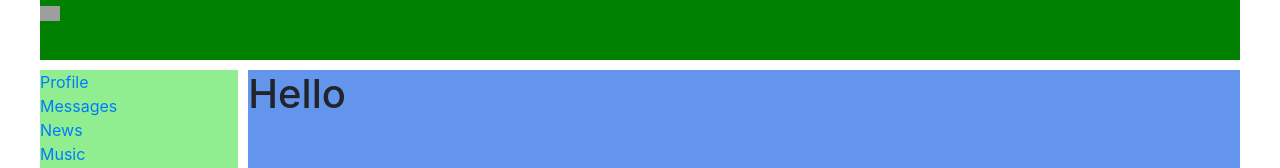
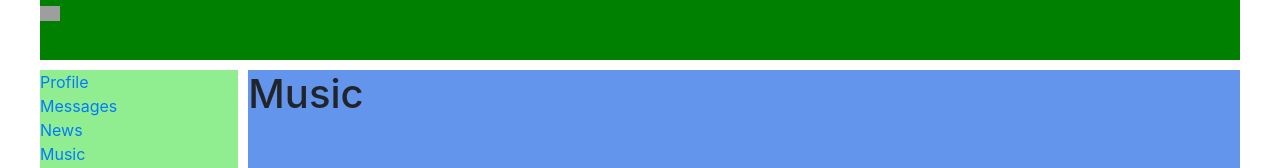
Before and after one commit to nickrubashnyi/social-net-react, a React (Create React App) app: page /music in a window 1280 px wide. Shown: the top 168 px of the page. Built offline with nearby package versions, Linux system fonts and the light colour scheme; grey boxes are pictures that could not be loaded.

Commit message:
les 19. (Route, BrowserRouter, routing) & Adding new components

```diff
--- a/package.json
+++ b/package.json
@@ -8,6 +8,7 @@
     "@testing-library/user-event": "^12.8.3",
     "react": "^17.0.1",
     "react-dom": "^17.0.1",
+    "react-router-dom": "^5.2.0",
     "react-scripts": "4.0.3",
     "web-vitals": "^1.1.1"
   },
--- a/src/App.js
+++ b/src/App.js
@@ -5,21 +5,27 @@
 import Navbar from "./components/Navbar/Navbar";
 import Profile from "./components/Profile/Profile";
 import Dialogs from "./components/Dialogs/Dialogs";
+import News from "./components/News/News";
+import Music from "./components/Music/Music";
+import Settings from "./components/Settings/Settings";
+import {BrowserRouter, Route} from 'react-router-dom'
 
 const App = () => {
     return (
+        <BrowserRouter>
         <div className='app-wrapper'>
             <Header />
             <Navbar />
             <div className='app-wrapper-content'>
-                <Dialogs />
+                <Route path='/profile' component={Profile}/>
+                <Route path='/dialogs' component={Dialogs}/>
+                <Route path='/news' component={News}/>
+                <Route path='/music' component={Music}/>
+                <Route path='/settings' component={Settings}/>
             </div>
-
-            {/*<Profile />*/}
-
         </div>
+        </BrowserRouter>
     )
 }
 
-
 export default App
--- /dev/null
+++ b/src/components/Music/Music.js
@@ -0,0 +1,13 @@
+import React from 'react'
+
+import s from './Music.module.css'
+
+const Music = () => {
+    return (
+        <div>
+            <h1>Music</h1>
+        </div>
+    )
+}
+
+export default Music;
--- /dev/null
+++ b/src/components/News/News.js
@@ -0,0 +1,13 @@
+import React from 'react'
+
+import s from './News.module.css'
+
+const News = () => {
+    return (
+        <div>
+            <h1>News</h1>
+        </div>
+    )
+}
+
+export default News;
--- /dev/null
+++ b/src/components/Settings/Settings.js
@@ -0,0 +1,13 @@
+import React from 'react'
+
+import s from './Settings.module.css'
+
+const Settings = () => {
+    return (
+        <div>
+            <h1>Settings</h1>
+        </div>
+    )
+}
+
+export default Settings;
```
Also changed, not shown: src/components/Music/Music.module.css (added), src/components/News/News.module.css (added), src/components/Settings/Settings.module.css (added), 1 other file (tests, documents, lock files or other folders).
